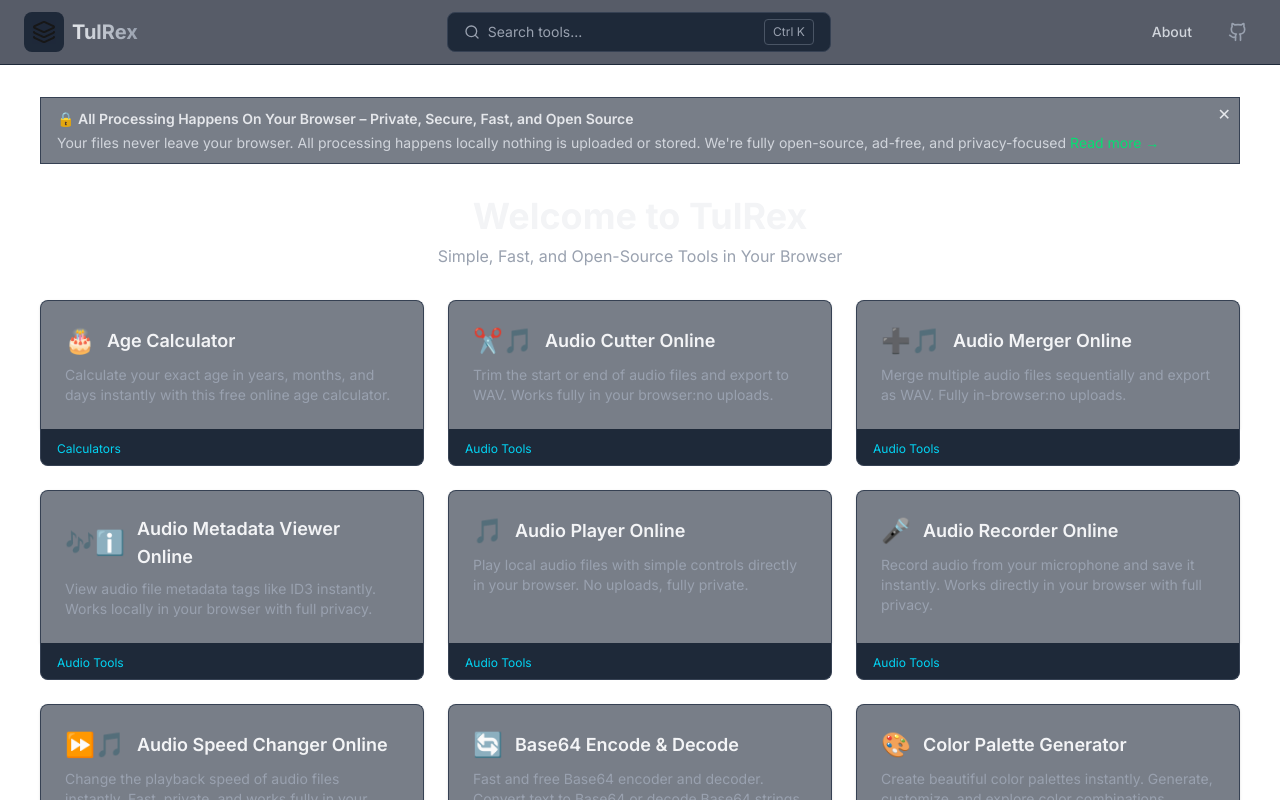
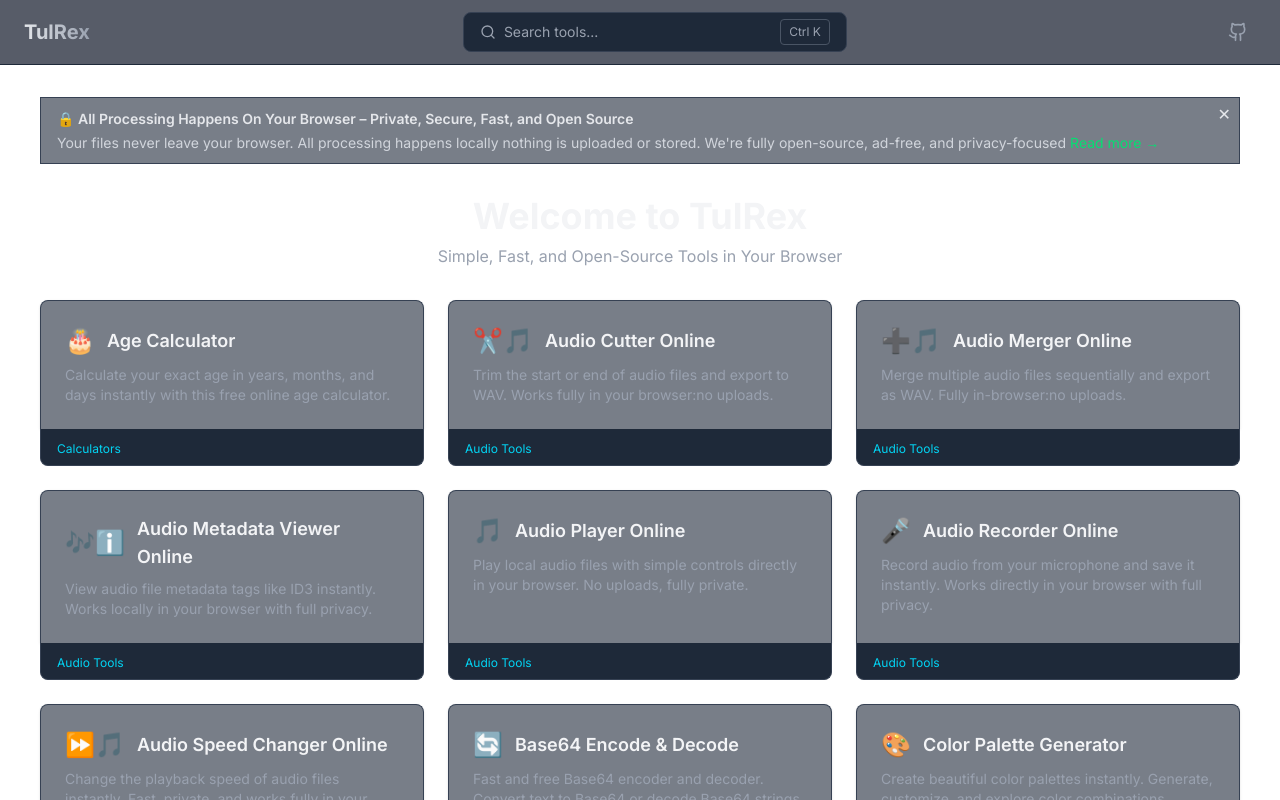
Before and after one commit to TheAbhijeet/tulrex, a Next.js app: page / in a window 1280 px wide. Shown: the top 800 px of the page. Built offline with nearby package versions, Linux system fonts and the light colour scheme; what convert-units would draw is missing.

Commit message:
Clean up

```diff
--- a/app/components/layout/ClientSideInfoBlock.tsx
+++ b/app/components/layout/ClientSideInfoBlock.tsx
@@ -25,7 +25,7 @@ export default function ClientSideInfoBlock() {
                         Your files never leave your browser. All processing happens locally nothing
                         is uploaded or stored. We're fully open-source, ad-free, and privacy-focused
                         <Link
-                            href="/about#privacy"
+                            href="/about"
                             className="ml-1 text-green-400 hover:text-green-300 hover:underline whitespace-nowrap"
                         >
                             Read more →
--- a/app/components/layout/Footer.tsx
+++ b/app/components/layout/Footer.tsx
@@ -1,6 +1,8 @@
+'use client';
+
 import Link from 'next/link';
 
-import { Github, Heart, Bug, Lightbulb } from 'lucide-react';
+import { Heart, Bug, Lightbulb } from 'lucide-react';
 
 const REPO_URL = 'https://github.com/TheAbhijeet/tulrex';
 
@@ -21,7 +23,6 @@ const communityLinks = [
         icon: Bug,
         label: 'Bug Report',
     },
-    { href: `${REPO_URL}/blob/main/CONTRIBUTING.md`, icon: Github, label: 'Contribute' },
 ];
 
 export default function Footer() {
@@ -113,17 +114,6 @@ export default function Footer() {
                     <p className="text-sm text-center sm:text-left mb-4 sm:mb-0">
                         © {new Date().getUTCFullYear()} TulRex. All Rights Reserved.
                     </p>
-                    <div className="flex items-center space-x-4">
-                        <a
-                            href={REPO_URL}
-                            target="_blank"
-                            rel="noopener noreferrer"
-                            aria-label="TulRex GitHub Repository"
-                            className="hover:text-white transition-colors"
-                        >
-                            <Github className="w-6 h-6" />
-                        </a>
-                    </div>
                 </div>
             </div>
         </footer>
--- a/app/components/layout/Header.tsx
+++ b/app/components/layout/Header.tsx
@@ -1,8 +1,7 @@
 'use client';
 
 import { useState } from 'react';
-import Link from 'next/link';
-import { Menu, X, Info } from 'lucide-react';
+import { Menu, X } from 'lucide-react';
 import Logo from './Logo';
 import { Github } from 'lucide-react';
 import Search from './Search';
@@ -29,12 +28,6 @@ export default function Header() {
                 <div className="flex items-center justify-end flex-shrink-0">
                     {/* Desktop Links */}
                     <div className="hidden md:flex items-center gap-4">
-                        <Link
-                            href="/about"
-                            className="px-3 py-2 text-sm font-medium text-gray-300 hover:text-white hover:bg-gray-800 rounded-md transition-colors"
-                        >
-                            About
-                        </Link>
                         <a
                             href={repoUrl}
                             target="_blank"
@@ -66,14 +59,7 @@ export default function Header() {
                         <div className="px-2">
                             <Search />
                         </div>
-                        <Link
-                            href="/about"
-                            onClick={() => setIsMenuOpen(false)}
-                            className="flex items-center gap-3 px-3 py-2 text-base font-medium text-gray-300 hover:text-white hover:bg-gray-800 rounded-md transition-colors"
-                        >
-                            <Info size={20} />
-                            About
-                        </Link>
+
                         <a
                             href={repoUrl}
                             target="_blank"
--- a/app/components/layout/Logo.tsx
+++ b/app/components/layout/Logo.tsx
@@ -1,12 +1,8 @@
 import Link from 'next/link';
-import { Layers3 } from 'lucide-react';
 
 export default function Logo() {
     return (
         <Link href="/" className="flex items-center gap-2 group" aria-label="TulRex Home">
-            <div className="p-2 bg-gray-800  rounded-lg ">
-                <Layers3 className="bg-gray-800/90  transition-colors duration-200" size={24} />
-            </div>
             <span className=" text-xl font-bold bg-clip-text text-transparent bg-gradient-to-r from-gray-200 to-gray-400 group-hover:from-gray-50 group-hover:to-gray-200 transition-all duration-300">
                 TulRex
             </span>
```
